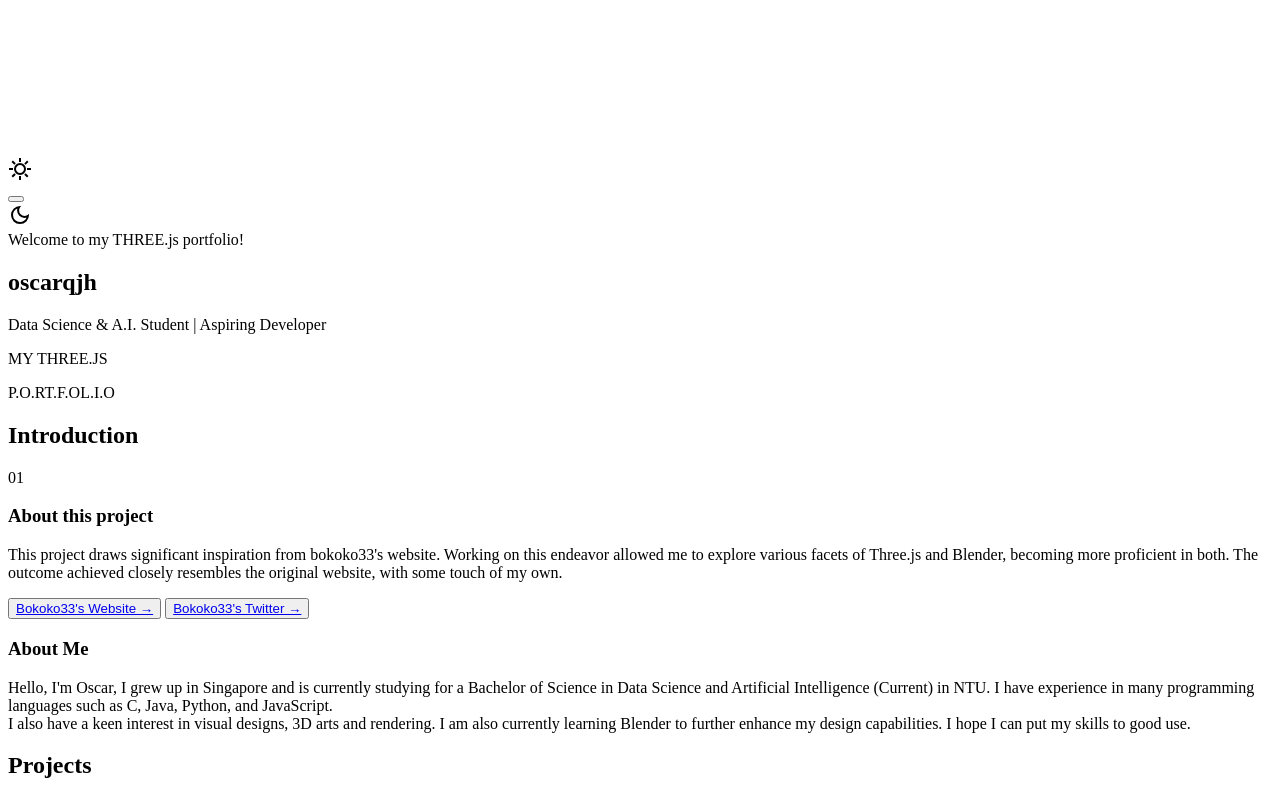
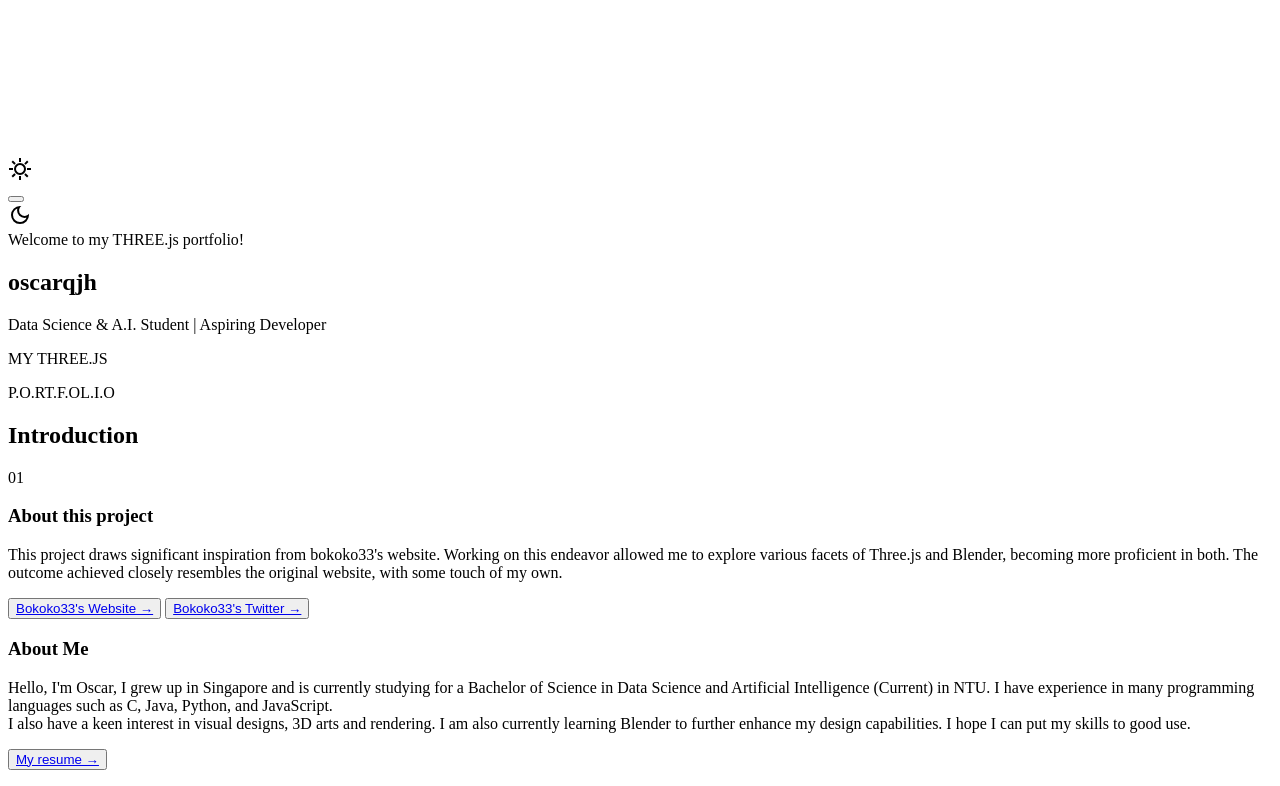
Before and after one commit to oscarqjh/threejs-portfolio, a plain HTML site: page index.html in a window 1280 px wide. Shown: the part 5-791 px from the top of the page. Drawn offline with Linux system fonts and the light colour scheme; a script that the page names is missing.

Commit message:
added resume

```diff
--- a/index.html
+++ b/index.html
@@ -164,6 +164,9 @@
               rendering. I am also currently learning Blender to further enhance
               my design capabilities. I hope I can put my skills to good use.
             </p>
+            <button class="section-button">
+              <a href="/others/resume.pdf" target="_blank">My resume →</a>
+            </button>
           </div>
         </section>
 
```
Also changed, not shown: dist/index.html (+3 -0 lines), 1 other file.
